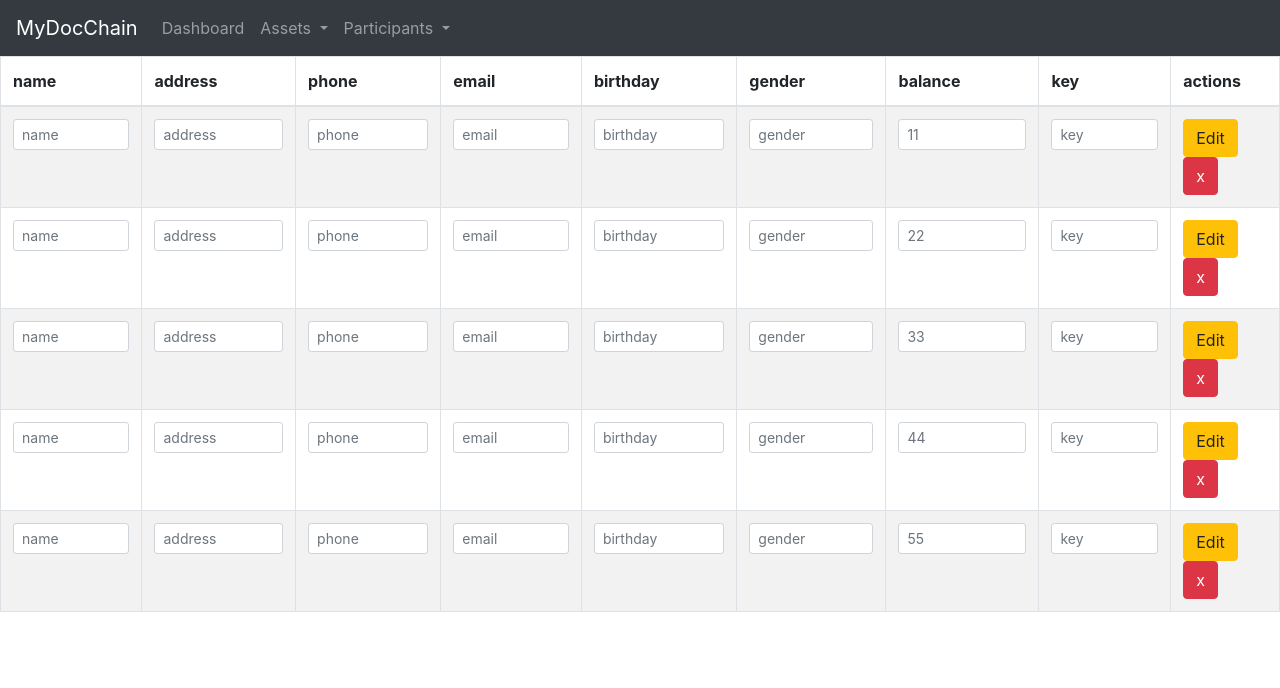
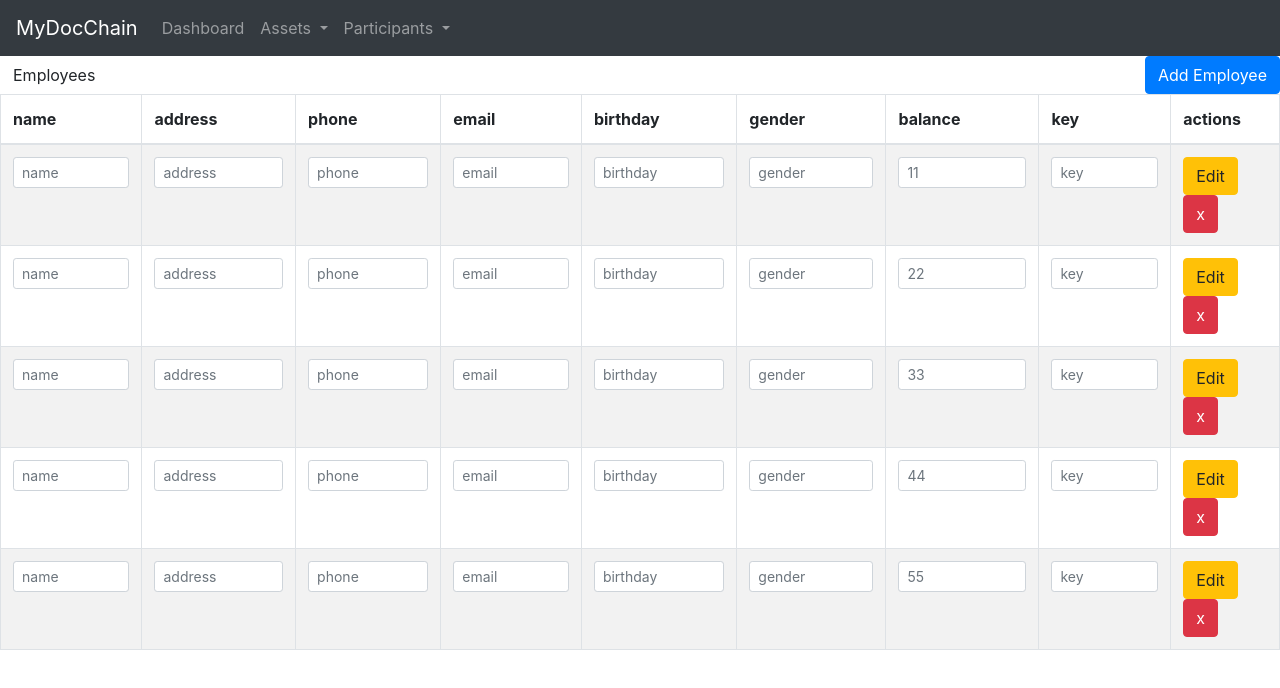
Before and after one commit to hossamabdullah/AngularAdminPanel, an Angular app: page /employee in a window 1280 px wide. Shown: the top 688 px of the page. Built offline with nearby package versions, Linux system fonts and the light colour scheme.

Commit message:
adding new employee

```diff
--- a/src/app/employee/employee.component.css
+++ b/src/app/employee/employee.component.css
@@ -1,3 +1,12 @@
 .btn-warning{
     margin-right: 1em;
 }
+
+#add-btn{
+    float: right;
+}
+
+#title{
+    float: left;
+    cursor: initial;
+}
--- a/src/app/employee/employee.component.html
+++ b/src/app/employee/employee.component.html
@@ -1,3 +1,9 @@
+<button type="button" class="btn" id="title">
+    Employees
+</button>
+<button type="button" class="btn btn-primary" id="add-btn" data-toggle="modal" data-target="#addempl">
+    Add Employee
+</button>
 <div>
     <table id="example" class="table table-striped table-bordered" style="width:100%">
       <thead>
@@ -47,3 +53,29 @@
       </tbody>
     </table>
 </div>
+
+
+<!-- The Modal -->
+<div class="modal fade" id="addempl">
+        <div class="modal-dialog">
+          <div class="modal-content">
+
+            <!-- Modal Header -->
+            <div class="modal-header">
+              <h4 class="modal-title">Modal Heading</h4>
+              <button type="button" class="close" data-dismiss="modal">&times;</button>
+            </div>
+
+            <!-- Modal body -->
+            <div class="modal-body">
+                modal body..
+            </div>
+
+            <!-- Modal footer -->
+            <div class="modal-footer">
+              <button type="button" class="btn btn-danger" data-dismiss="modal">Close</button>
+            </div>
+
+          </div>
+        </div>
+      </div>
--- a/src/app/employee/employee.component.ts
+++ b/src/app/employee/employee.component.ts
@@ -20,6 +20,7 @@ export class EmployeeComponent implements OnInit {
 
   editEmployee(event, user:User){
     this.hyperLedgerService.updateUser(user);
+    console.log(user);
   }
 
   removeEmployee(event, user){
```
